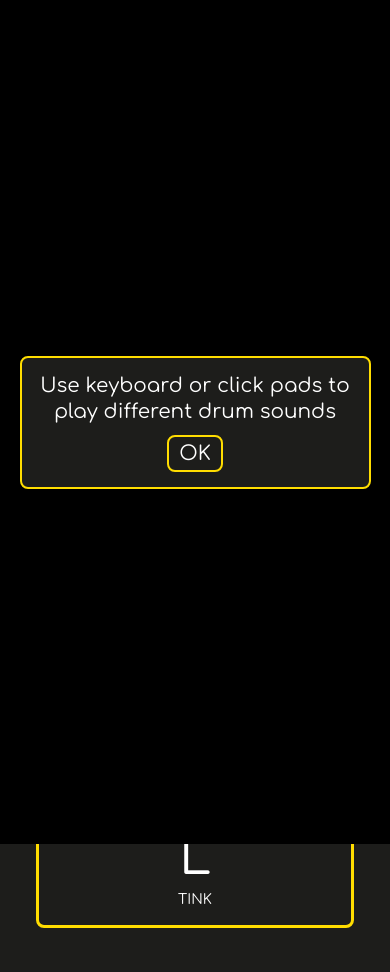
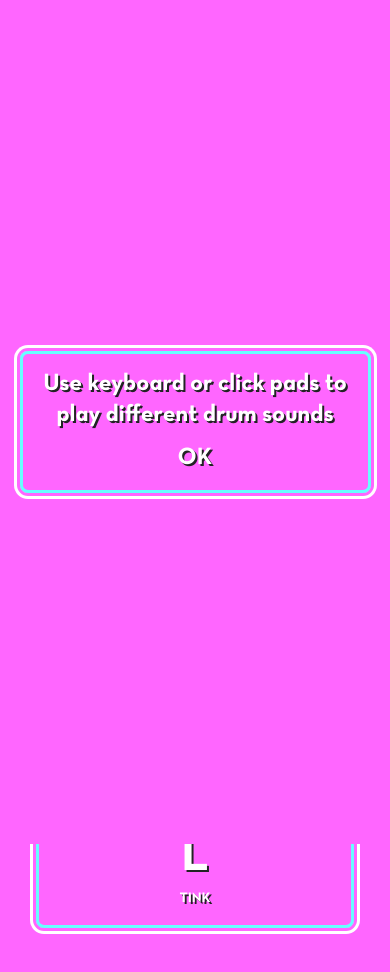
Before and after one commit to vanillaSlice/JavaScript30, a plain HTML site: page 01 - JavaScript Drum Kit/index.html in a window 390 px wide. Drawn offline with Linux system fonts and the light colour scheme.

Commit message:
Continuing re-styling

```diff
--- a/01 - JavaScript Drum Kit/index.html
+++ b/01 - JavaScript Drum Kit/index.html
@@ -6,8 +6,6 @@
   <meta name="viewport" content="width=device-width, initial-scale=1.0">
   <meta http-equiv="X-UA-Compatible" content="ie=edge">
   <title>JavaScript Drum Kit</title>
-  <link rel="stylesheet" type="text/css" href="https://fonts.googleapis.com/css?family=Comfortaa">
-  <link rel="stylesheet" type="text/css" href="../reset.css">
   <link rel="stylesheet" type="text/css" href="./main.css">
 </head>
 
--- a/01 - JavaScript Drum Kit/main.css
+++ b/01 - JavaScript Drum Kit/main.css
@@ -1,10 +1,6 @@
-html {
-  font-size: 62.5%;
-}
-
+@import url('../base.css');
 body {
-  background-color: #1d1d1b;
-  font-family: 'Comfortaa', cursive;
+  background-color: rgb(255, 102, 255);
   display: -webkit-box;
   display: -ms-flexbox;
   display: flex;
@@ -16,14 +12,8 @@ body {
   justify-content: center;
   min-height: 100%;
   min-height: 100vh;
-  line-height: 1.3;
-  color: #fff;
-  font-size: 2rem;
-}
-
-* {
-  -webkit-box-sizing: border-box;
-  box-sizing: border-box;
+  color: white;
+  font-size: 2.4rem;
 }
 
 main {
@@ -32,11 +22,11 @@ main {
 
 .modal {
   position: fixed;
+  background-color: rgb(255, 102, 255);
   top: 0;
   left: 0;
   width: 100%;
   height: 100%;
-  background-color: rgba(0, 0, 0, 1);
   display: -webkit-box;
   display: -ms-flexbox;
   display: flex;
@@ -53,8 +43,10 @@ main {
 .modal-content {
   width: 50rem;
   text-align: center;
-  background-color: #1d1d1b;
-  border: 0.2rem solid #ffdd00;
+  text-shadow: 0.2rem 0.2rem rgb(34, 35, 36);
+  border: 0.3rem solid rgb(102, 255, 255);
+  -webkit-box-shadow: 0 0 0 0.3rem rgb(255, 102, 255), 0 0 0 0.6rem white;
+  box-shadow: 0 0 0 0.3rem rgb(255, 102, 255), 0 0 0 0.6rem white;
   border-radius: 0.8rem;
   padding: 1.5rem 1rem;
 }
@@ -64,26 +56,33 @@ main {
   font-family: inherit;
   font-size: inherit;
   background: none;
-  border: none;
   cursor: pointer;
   margin-top: 1rem;
-  border: 0.2rem solid #ffdd00;
+  text-shadow: 0.2rem 0.2rem rgb(34, 35, 36);
+  border: none;
   border-radius: 0.8rem;
   padding: 0.5rem 1rem;
   text-align: center;
+  -webkit-transition: transform 0.1s linear;
+  -webkit-transition: -webkit-transform 0.1s linear;
+  transition: -webkit-transform 0.1s linear;
+  transition: transform 0.1s linear;
+  transition: transform 0.1s linear, -webkit-transform 0.1s linear;
 }
 
 .modal-content button.ok:hover,
 .modal-content button.ok:focus,
 .modal-content button.ok:active {
-  background-color: #ffdd00;
-  color: #1d1d1b;
+  color: rgb(102, 255, 255);
+  -webkit-transform: scale(1.2);
+  transform: scale(1.2);
 }
 
 h1 {
   font-size: 5.7rem;
   text-align: center;
-  color: #ffdd00;
+  color: rgb(102, 255, 255);
+  text-shadow: 0.3rem 0.3rem 0 rgb(34, 35, 36), 0.6rem 0.6rem 0 white;
 }
 
 .keys {
@@ -100,7 +99,10 @@ h1 {
 }
 
 .key {
-  border: 0.3rem solid #ffdd00;
+  text-shadow: 0.2rem 0.2rem rgb(34, 35, 36);
+  border: 0.3rem solid rgb(102, 255, 255);
+  -webkit-box-shadow: 0 0 0 0.3rem rgb(34, 35, 36), 0 0 0 0.6rem white;
+  box-shadow: 0 0 0 0.3rem rgb(255, 102, 255), 0 0 0 0.6rem white;
   border-radius: 0.8rem;
   margin: 1.6rem;
   font-size: 2.6rem;
@@ -111,7 +113,6 @@ h1 {
   -ms-flex: 1 25%;
   flex: 1 25%;
   text-align: center;
-  color: #fff;
   background: transparent;
   line-height: 1;
   cursor: pointer;
@@ -120,9 +121,7 @@ h1 {
 .playing {
   -webkit-transform: scale(1.1);
   transform: scale(1.1);
-  border-color: #ffff99;
-  -webkit-box-shadow: 0 0 1.6rem #ffff99;
-  box-shadow: 0 0 1.6rem #ffff99;
+  background-color: rgb(102, 255, 255);
 }
 
 kbd {
@@ -133,7 +132,7 @@ kbd {
 .sound {
   font-size: 1.4rem;
   text-transform: uppercase;
-  color: #fff;
+  color: inherit;
 }
 
 @media (max-width: 50em) {
--- a/01 - JavaScript Drum Kit/main.js
+++ b/01 - JavaScript Drum Kit/main.js
@@ -58,7 +58,7 @@ window.addEventListener('load', () => {
   }
 
   function handleTransitionEnd(e) {
-    if (e.propertyName !== 'box-shadow') return;
+    if (e.propertyName !== 'background-color') return;
     this.classList.remove('playing');
   }
 
--- a/02 - JS and CSS Clock/main.css
+++ b/02 - JS and CSS Clock/main.css
@@ -1,9 +1,6 @@
-html {
-  font-size: 62.5%;
-}
-
+@import url('../base.css');
 body {
-  background-color: #222324;
+  background-color: rgb(34, 35, 36);
   display: -webkit-box;
   display: -ms-flexbox;
   display: flex;
@@ -16,11 +13,6 @@ body {
   text-align: center;
   min-height: 100%;
   min-height: 100vh;
-}
-
-* {
-  -webkit-box-sizing: border-box;
-  box-sizing: border-box;
 }
 
 .clock {
--- a/03 - CSS Variables/main.css
+++ b/03 - CSS Variables/main.css
@@ -1,38 +1,30 @@
-/*
-  General styles
-*/
-
+@import url('../base.css');
 html {
-  font-size: 62.5%;
+  background-color: rgb(0, 255, 255);
 }
 
 body {
   text-align: center;
-  background: #456990;
-  color: #fff;
-  font-family: 'Helvetica Neue', sans-serif;
-  font-weight: 100;
-  font-size: 3.6rem;
-}
-
-* {
-  box-sizing: border-box;
+  color: white;
+  font-size: 2.4rem;
 }
 
 main {
   width: 100rem;
   margin: 0 auto;
-  padding: 3rem 2rem;
+  padding: 5rem 2rem;
 }
 
 h1 {
   font-size: 5rem;
-  margin-bottom: 3rem;
+  letter-spacing: 0.4rem;
+  text-shadow: 0.4rem 0.4rem 0 rgba(255, 0, 255, 0.6);
 }
 
 .controls {
-  margin-bottom: 4rem;
+  margin-top: 2rem;
   width: 100%;
+  text-shadow: 0.25rem 0.25rem 0 rgba(255, 0, 255, 0.6);
 }
 
 input {
@@ -40,7 +32,9 @@ input {
 }
 
 img {
+  margin-top: 3rem;
   width: 100%;
+  padding: 1rem;
 }
 
 @media (max-width: 62.5em) {
@@ -54,17 +48,17 @@ img {
 
 
 /*
-  CSS Variable styles
-*/
+ * CSS Variable styles
+ */
 
 :root {
-  --base: #eeb868;
-  --spacing: 10px;
-  --blur: 10px;
+  --base: #f7df1e;
+  --opacity: 1;
+  --blur: 1rem;
 }
 
 img {
-  padding: var(--spacing);
+  opacity: var(--opacity);
   background: var(--base);
   -webkit-filter: blur(var(--blur));
   filter: blur(var(--blur));
--- a/05 - Flex Panel Gallery/main.css
+++ b/05 - Flex Panel Gallery/main.css
@@ -1,16 +1,8 @@
-html {
-  font-size: 62.5%;
-}
-
+@import url('../base.css');
 body {
   text-align: center;
-  background: #4b0082;
-  color: #fff;
-  font-family: 'Amatic SC', cursive;
-}
-
-* {
-  box-sizing: border-box;
+  background: rgb(47, 24, 71);
+  color: white
 }
 
 .panels {
@@ -22,6 +14,7 @@ body {
 }
 
 .panel {
+  -webkit-box-shadow: inset 0 0 0 0.5rem rgba(255, 255, 255, 0.1);
   box-shadow: inset 0 0 0 0.5rem rgba(255, 255, 255, 0.1);
   -webkit-box-align: center;
   -ms-flex-align: center;
@@ -103,7 +96,7 @@ body {
 }
 
 .panel.open {
-  font-size: 6rem;
+  font-size: 4rem;
   -webkit-box-flex: 5;
   -ms-flex: 5;
   flex: 5;
--- a/05 - Flex Panel Gallery/main.js
+++ b/05 - Flex Panel Gallery/main.js
@@ -16,7 +16,7 @@ window.addEventListener('load', () => {
 
   function toggleActive(event) {
     if (event.propertyName === 'flex-grow' || event.propertyName === 'flex') {
-      this.classList.toggle('open-active');
+      this.classList.toggle('open-active', this.classList.contains('open'));
     }
   }
 
--- a/reset.css
+++ b/base.css
@@ -135,3 +135,27 @@ table {
   border-collapse: collapse;
   border-spacing: 0;
 }
+
+
+/*
+  General styles
+*/
+
+@font-face {
+  font-family: 'Neutra Text Bold Alt';
+  src: url('./Neutra Text Bold Alt.otf') format('opentype');
+}
+
+html {
+  font-size: 62.5%;
+}
+
+body {
+  font-family: 'Neutra Text Bold Alt', sans-serif;
+  line-height: 1.3;
+}
+
+* {
+  -webkit-box-sizing: border-box;
+  box-sizing: border-box;
+}
--- a/main.css
+++ b/main.css
@@ -1,21 +1,7 @@
-@font-face {
-  font-family: 'Neutra Text Bold Alt';
-  src: url('./Neutra Text Bold Alt.otf') format('opentype');
-}
-
-html {
-  font-size: 62.5%;
-}
-
+@import url('./base.css');
 body {
-  background-color: #f7df1e;
-  font-family: 'Neutra Text Bold Alt', sans-serif;
+  background-color: rgb(247, 223, 30);
   font-size: 2rem;
-  line-height: 1.3;
-}
-
-* {
-  box-sizing: border-box;
 }
 
 main {
@@ -37,7 +23,7 @@ ul {
 
 a {
   text-decoration: none;
-  color: #000;
+  color: rgb(34, 35, 36);
   -webkit-transition: font 0.2s linear;
   transition: font 0.2s linear;
 }
@@ -50,7 +36,10 @@ li>a:active {
 }
 
 @media (max-width: 31.25em) {
+  h1 {
+    font-size: 5rem;
+  }
   main {
-    width: 90%;
+    width: 95%;
   }
 }
```
Also changed, not shown: 02 - JS and CSS Clock/index.html (+0 -1 lines), 03 - CSS Variables/index.html (+6 -7 lines), 05 - Flex Panel Gallery/index.html (+0 -2 lines), 07 - Array Cardio Day 2/index.html (+1 -1 lines), index.html (+0 -1 lines).
